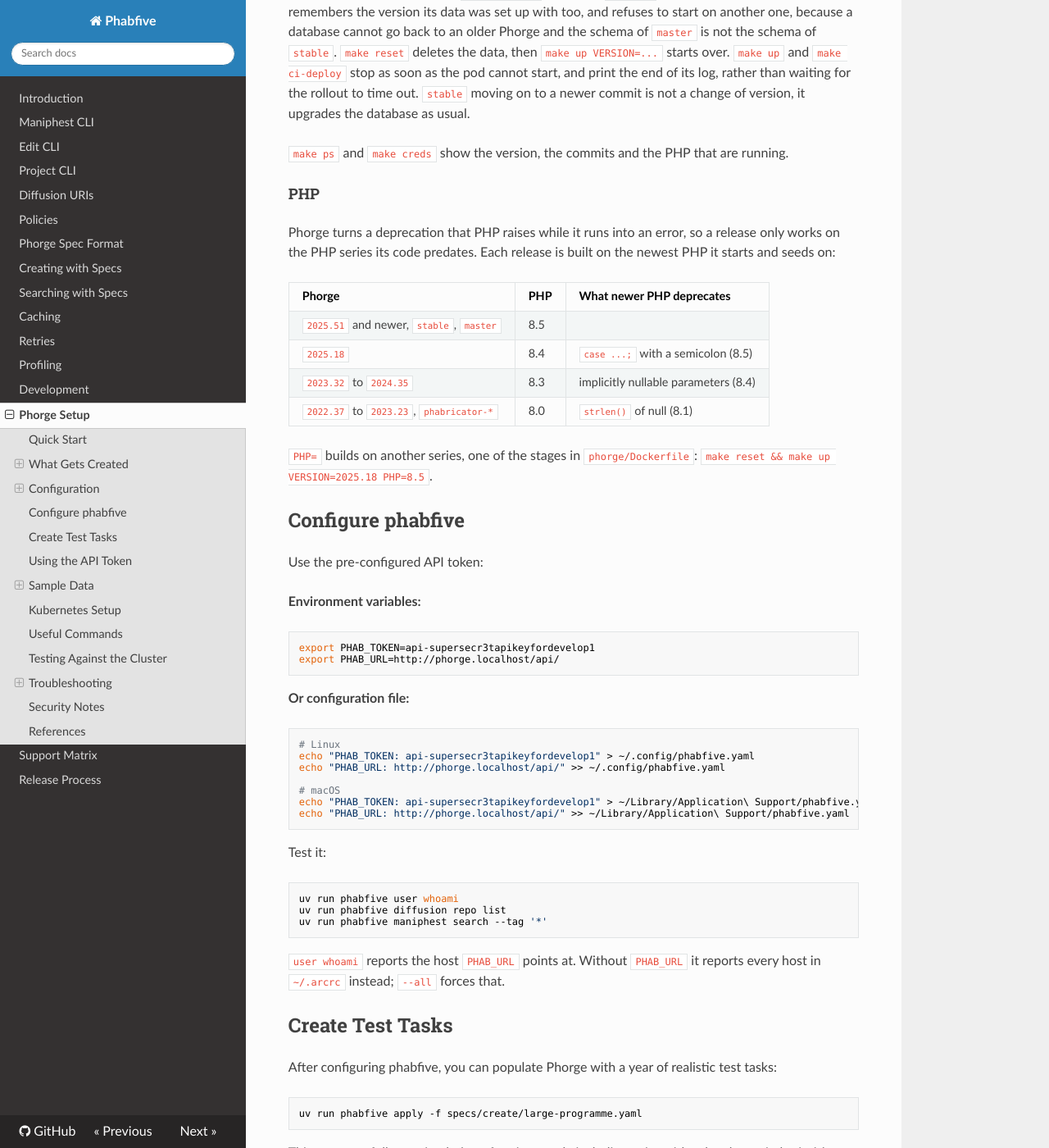
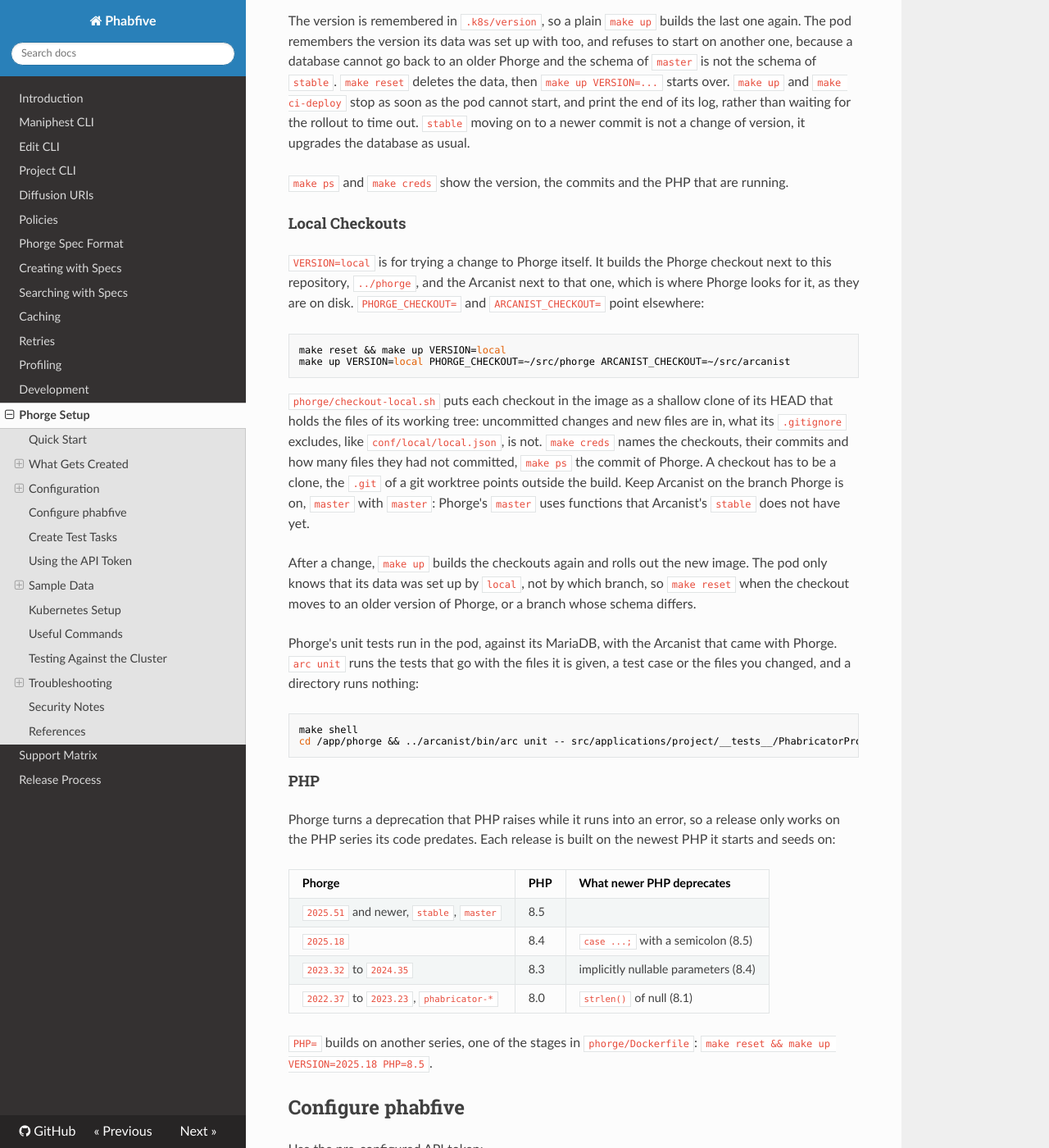
Before and after one commit to dynamist/phabfive, an MkDocs documentation site: the page built from docs/phorge-setup.md, in a window 1280 px wide and 1400 px high, scrolled down 8157 px. Shown: the whole window at 82% size. Built offline with MkDocs 1.6.1, drawn with Linux system fonts in a browser that asks for light colours; nearby versions of some CDN libraries; some of the changed text lies outside the part shown.

Commit message:
feat: build the local Phorge from the checkouts on disk
Trying a change to Phorge itself on the local instance meant copying
files into the running pod: the image only fetches Phorge and Arcanist
from upstream, at the commits of a branch or tag.

make up VERSION=local builds the Phorge checkout at PHORGE_CHECKOUT,
../phorge by default, and the Arcanist at ARCANIST_CHECKOUT, by default
the arcanist next to it, which is where Phorge looks for it. They reach
docker build as named build contexts, and phorge/checkout-local.sh puts
each in the image as a shallow clone of its HEAD with the files of its
working tree: uncommitted changes and new files are in, what the
checkout's .gitignore excludes, like Phorge's conf/local/local.json, is
not. git in the image still knows the commit and what was not
committed, and Phorge's own arc unit runs in the pod.

The Dockerfile has a stage per source, picked by SOURCE: source-remote
is the fetch it always did and stays the default, and BuildKit skips
the stage it does not use. The startup banner, and so make creds, names
each checkout, its commit and how many files it had not committed.

A git worktree can not be built, its .git points outside the build
context, so phorge-build-args.sh refuses one. The pod knows only that
its data was set up by local, not by which branch, so moving a checkout
to an older Phorge still needs make reset.

````diff
--- a/docs/phorge-setup.md
+++ b/docs/phorge-setup.md
@@ -304,7 +304,7 @@
 
 ### Phorge Versions
 
-`VERSION` picks the Phorge to build: a branch or a release tag that both Phorge and Arcanist have, which upstream keeps true for its branches and release tags.
+`VERSION` picks the Phorge to build: a branch or a release tag that both Phorge and Arcanist have, which upstream keeps true for its branches and release tags, or `local` for checkouts on disk.
 
 | `VERSION` | Source |
 |-----------|--------|
@@ -312,6 +312,7 @@
 | `master` | the `master` branch, what the next release will be |
 | `2026.27`, `2025.51`, ... | a release tag, see [the tags](https://github.com/phorgeit/phorge/tags) |
 | `phabricator-stable`, `phabricator-master` | Phabricator, which Phorge was forked from: a branch of [phacility/phabricator](https://github.com/phacility/phabricator), unchanged since 2022 |
+| `local` | the Phorge and Arcanist checkouts on disk, see [Local Checkouts](#local-checkouts) |
 
 ```bash
 make reset && make up VERSION=2025.51
@@ -322,6 +323,26 @@
 The version is remembered in `.k8s/version`, so a plain `make up` builds the last one again. The pod remembers the version its data was set up with too, and refuses to start on another one, because a database cannot go back to an older Phorge and the schema of `master` is not the schema of `stable`. `make reset` deletes the data, then `make up VERSION=...` starts over. `make up` and `make ci-deploy` stop as soon as the pod cannot start, and print the end of its log, rather than waiting for the rollout to time out. `stable` moving on to a newer commit is not a change of version, it upgrades the database as usual.
 
 `make ps` and `make creds` show the version, the commits and the PHP that are running.
+
+#### Local Checkouts
+
+`VERSION=local` is for trying a change to Phorge itself. It builds the Phorge checkout next to this repository, `../phorge`, and the Arcanist next to that one, which is where Phorge looks for it, as they are on disk. `PHORGE_CHECKOUT=` and `ARCANIST_CHECKOUT=` point elsewhere:
+
+```bash
+make reset && make up VERSION=local
+make up VERSION=local PHORGE_CHECKOUT=~/src/phorge ARCANIST_CHECKOUT=~/src/arcanist
+```
+
+`phorge/checkout-local.sh` puts each checkout in the image as a shallow clone of its HEAD that holds the files of its working tree: uncommitted changes and new files are in, what its `.gitignore` excludes, like `conf/local/local.json`, is not. `make creds` names the checkouts, their commits and how many files they had not committed, `make ps` the commit of Phorge. A checkout has to be a clone, the `.git` of a git worktree points outside the build. Keep Arcanist on the branch Phorge is on, `master` with `master`: Phorge's `master` uses functions that Arcanist's `stable` does not have yet.
+
+After a change, `make up` builds the checkouts again and rolls out the new image. The pod only knows that its data was set up by `local`, not by which branch, so `make reset` when the checkout moves to an older version of Phorge, or a branch whose schema differs.
+
+Phorge's unit tests run in the pod, against its MariaDB, with the Arcanist that came with Phorge. `arc unit` runs the tests that go with the files it is given, a test case or the files you changed, and a directory runs nothing:
+
+```bash
+make shell
+cd /app/phorge && ../arcanist/bin/arc unit -- src/applications/project/__tests__/PhabricatorProjectCoreTestCase.php
+```
 
 #### PHP
 
````
Also changed, not shown: AGENTS.md (+1 -0 lines), CHANGELOG.md (+7 -0 lines), 5 other files.
